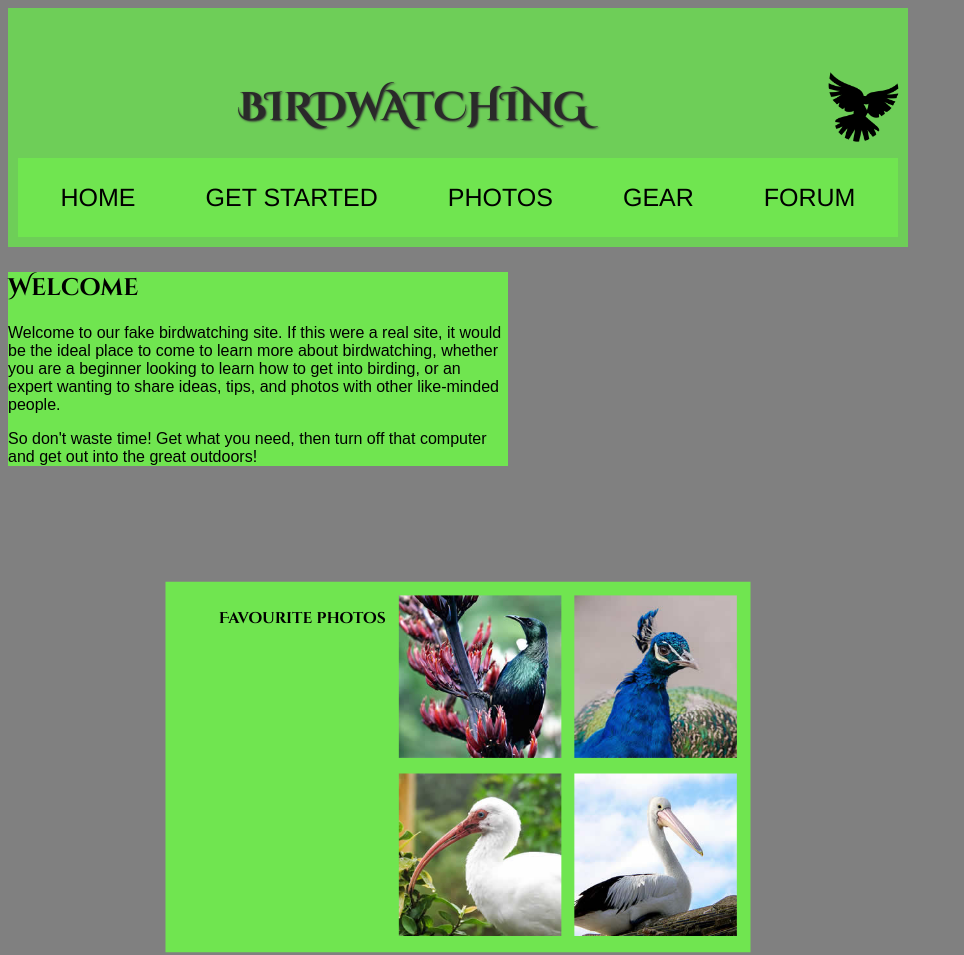
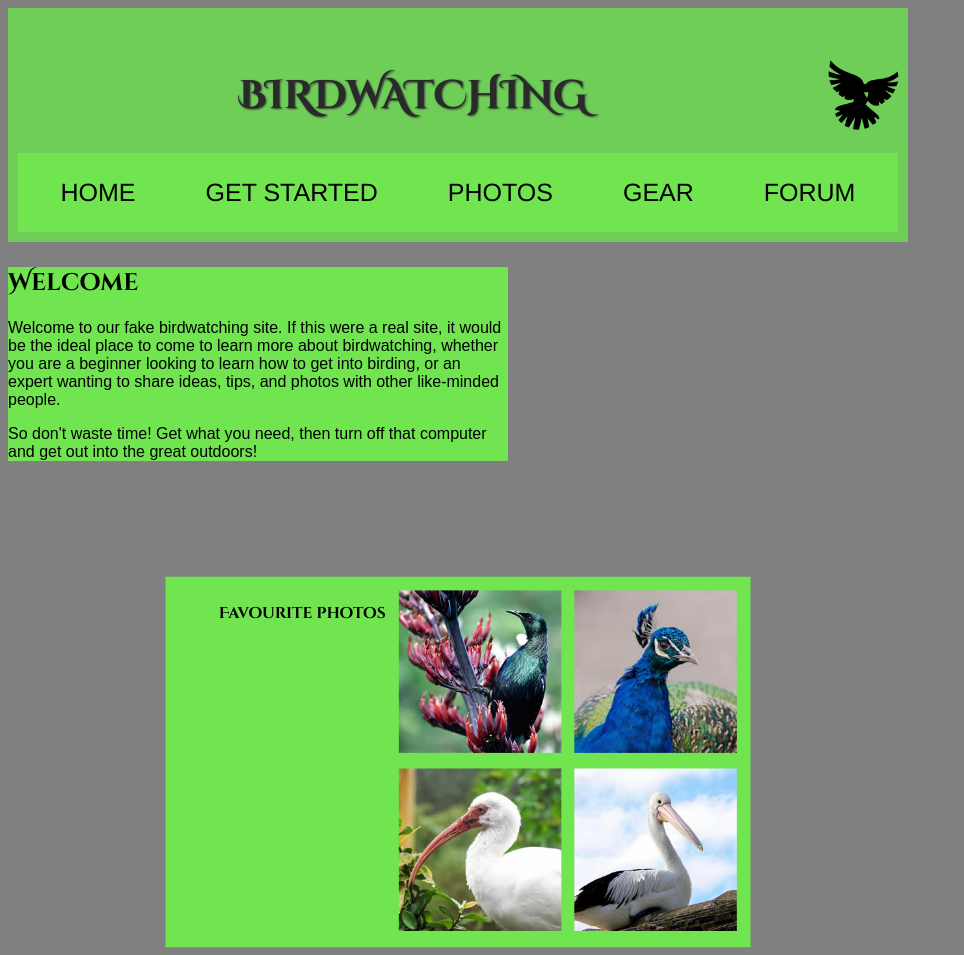
Before and after one commit to kalebvandersys/CS408-4.2-Lab, a website: page index.html in a window 1280 px wide. Shown: the top 955 px of the page, without its empty margins (0-964 px from the left). Drawn offline with Linux system fonts and the light colour scheme.

Commit message:
menu done

```diff
--- a/css/style.css
+++ b/css/style.css
@@ -5,7 +5,6 @@ h1 {
     align-self: center;
     position: relative;
     left: 49%;
-    font-weight: 1000;
     text-shadow: 1px 1px 2px #333;
 }
 
@@ -30,7 +29,7 @@ header {
     display: flex;
     align-items: center;
     justify-content: center;
-    height: 200px;
+    height: 175px;
     background-color: #6ece58;
     gap: 460px;
 }
@@ -45,7 +44,7 @@ header {
     justify-content: center;
     gap: 70px;
     text-decoration: none;
-    margin-top: -60px;
+    margin-top: -40px;
     font-size: 25px;
     font-family: 'Franklin Gothic Medium', 'Arial Narrow', Arial, sans-serif;
 }
```
